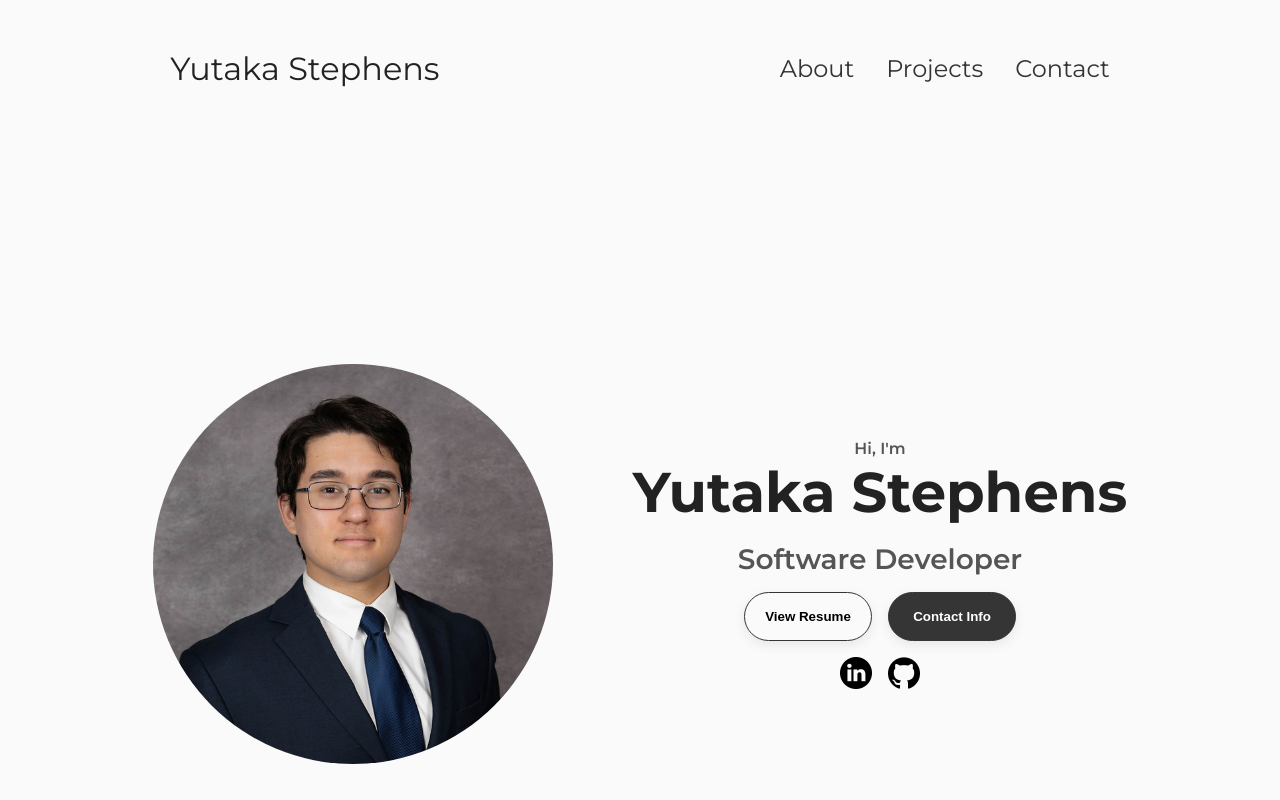
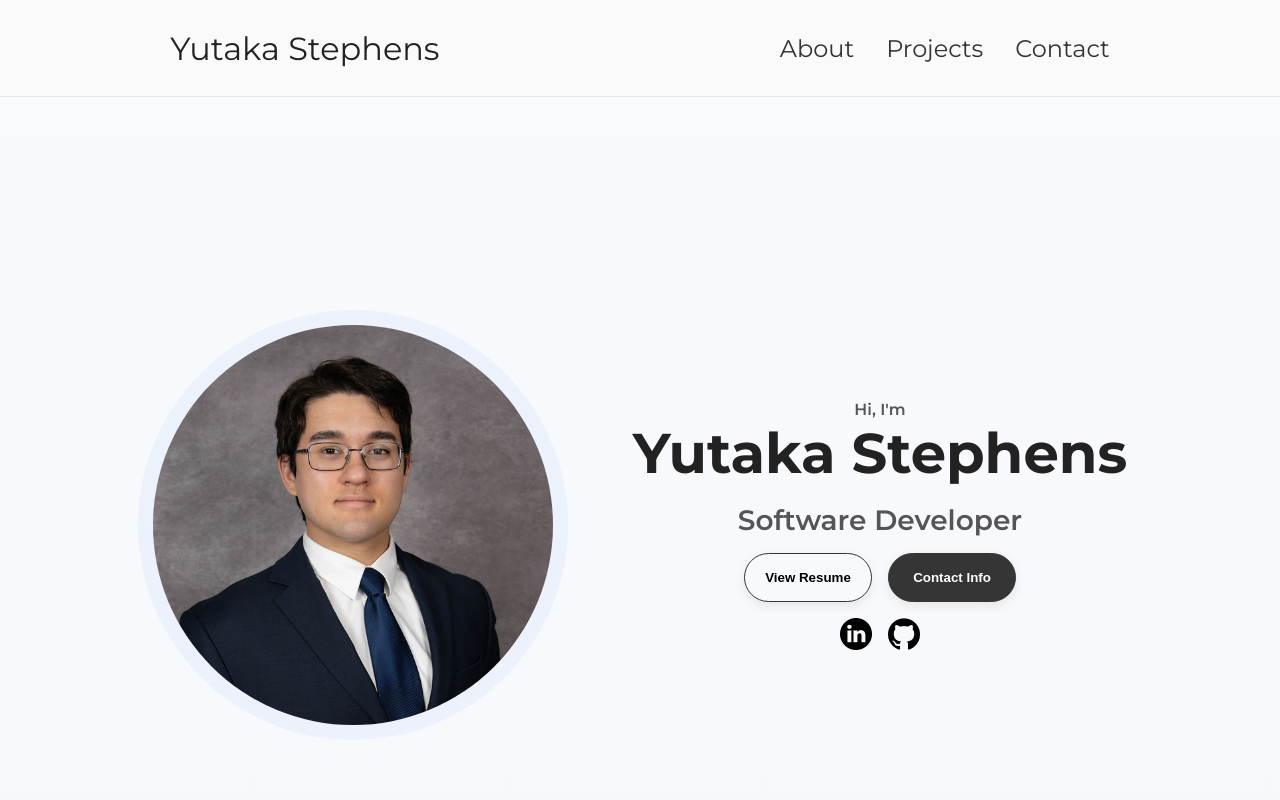
Before and after one commit to yutakastep/portfolio-website, a website: page public/index.html in a window 1280 px wide. Shown: the top 800 px of the page. Drawn offline with Linux system fonts and the light colour scheme.

Commit message:
moved files to public

```diff
--- a/index.html
+++ b/public/index.html
@@ -132,7 +132,7 @@
                                 class="icon"
                             />
                             <div>
-                                <h3>Java/h3>
+                                <h3>Java</h3>
                                 <p>Basic</p>
                             </div>
                         </article>
--- a/style.css
+++ b/public/style.css
@@ -20,6 +20,13 @@ body {
     font-family: "Montserrat", sans-serif;
     background-color: #fafafa;
     color: #222;
+
+    background:
+        linear-gradient(
+            180deg,
+            #f8fafc 0%,
+            #eef4ff 100%
+        );
 }
 
 html {
@@ -45,7 +52,7 @@ nav, .nav-links {
 nav {
     justify-content: space-around;
     align-items: center;
-    height: 17vh;
+    height: 12vh;
 }
 
 .nav-links {
@@ -103,7 +110,7 @@ a {
     display: none;
 }
 
-/* #desktop-nav,
+#desktop-nav,
 #hamburger-nav {
     position: sticky;
     top: 0;
@@ -111,7 +118,7 @@ a {
     backdrop-filter: blur(10px);
     z-index: 1000;
     border-bottom: 1px solid var(--border);
-} */
+}
 
 .hamburger-menu {
     position: relative;
@@ -214,6 +221,13 @@ section {
     justify-content: center;
     gap: 5rem;
     height: 80vh;
+
+    /* background:
+        radial-gradient(circle at bottom right,
+        rgba(37,99,235,.15),
+        transparent 40%);
+
+    border-radius: 2rem; */
 }
 
 .section__pic {
@@ -229,6 +243,17 @@ section {
     height: 400px;
     width: 400px;
     margin: auto 0;
+    position: relative;
+}
+
+.section__pic-container::before {
+    content: "";
+    position: absolute;
+    inset: -15px;
+    background: #2563eb;
+    opacity: .05;
+    border-radius: 50%;
+    z-index: -1;
 }
 
 .section__text {
@@ -492,7 +517,7 @@ article .icon {
     border-radius: 2rem;
     border: rgb(53,53,53) 0.1rem solid;
     border-color: rgb(163, 163, 163);
-    background: (250, 250, 250);
+    background: rgb(250, 250, 250);
     margin: 2rem auto;
     padding: 0.5rem;
 }
@@ -501,7 +526,7 @@ article .icon {
     display: flex;
     align-items: center;
     justify-content: center;
-    gap: 0.5 rem;
+    gap: 0.5rem;
     margin: 1rem;
 }
 
```
Also changed, not shown: package.json (added, +21 -0 lines), public/assets/arrow.png (renamed from assets/arrow.png), public/assets/checkmark.png (renamed from assets/checkmark.png), public/assets/education.png (renamed from assets/education.png), public/assets/email.png (renamed from assets/email.png), public/assets/experience.png (renamed from assets/experience.png), public/assets/github.png (renamed from assets/github.png), public/assets/headshot.png (renamed from assets/headshot.png), public/assets/linkedin.png (renamed from assets/linkedin.png), public/assets/project-1.png (renamed from assets/project-1.png), public/assets/project-2.png (renamed from assets/project-2.png), public/assets/project-3.png (renamed from assets/project-3.png), public/mediaqueries.css (renamed from mediaqueries.css), public/script.js (renamed from script.js), 2 other files.
